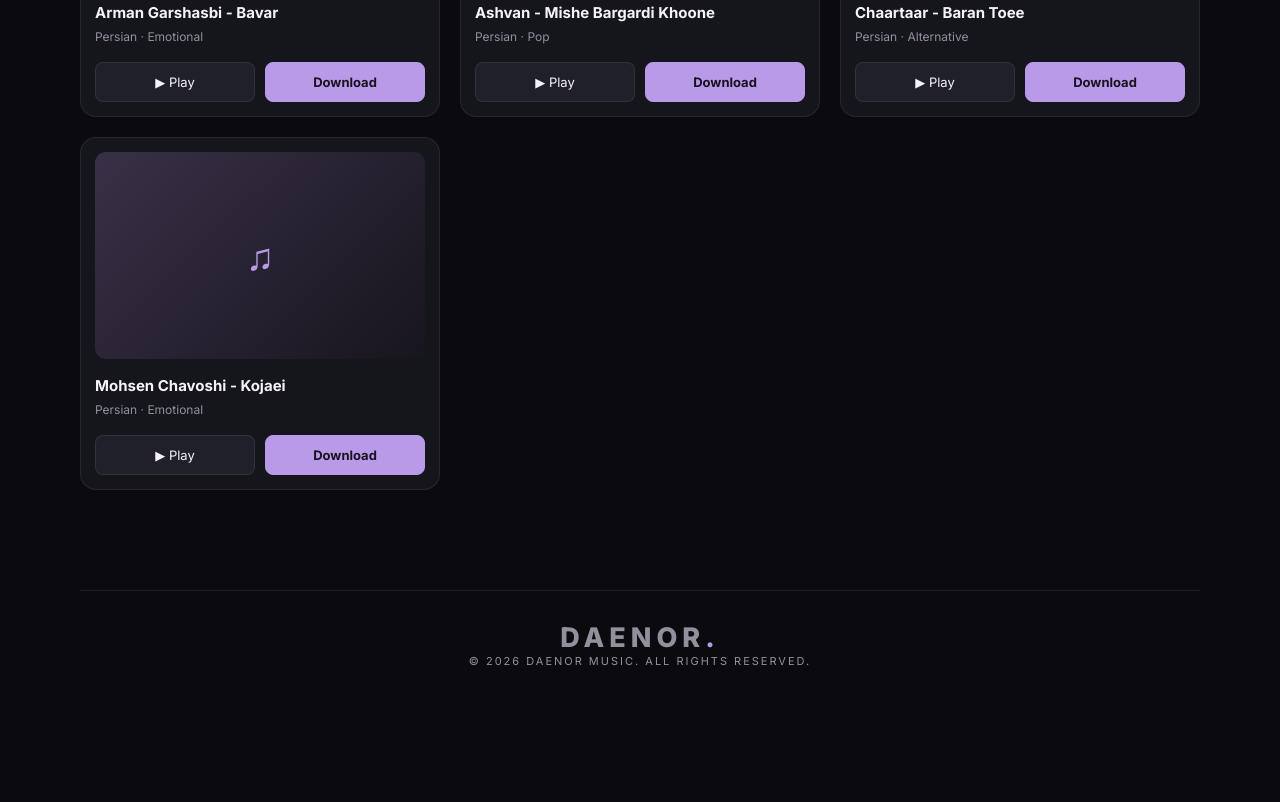
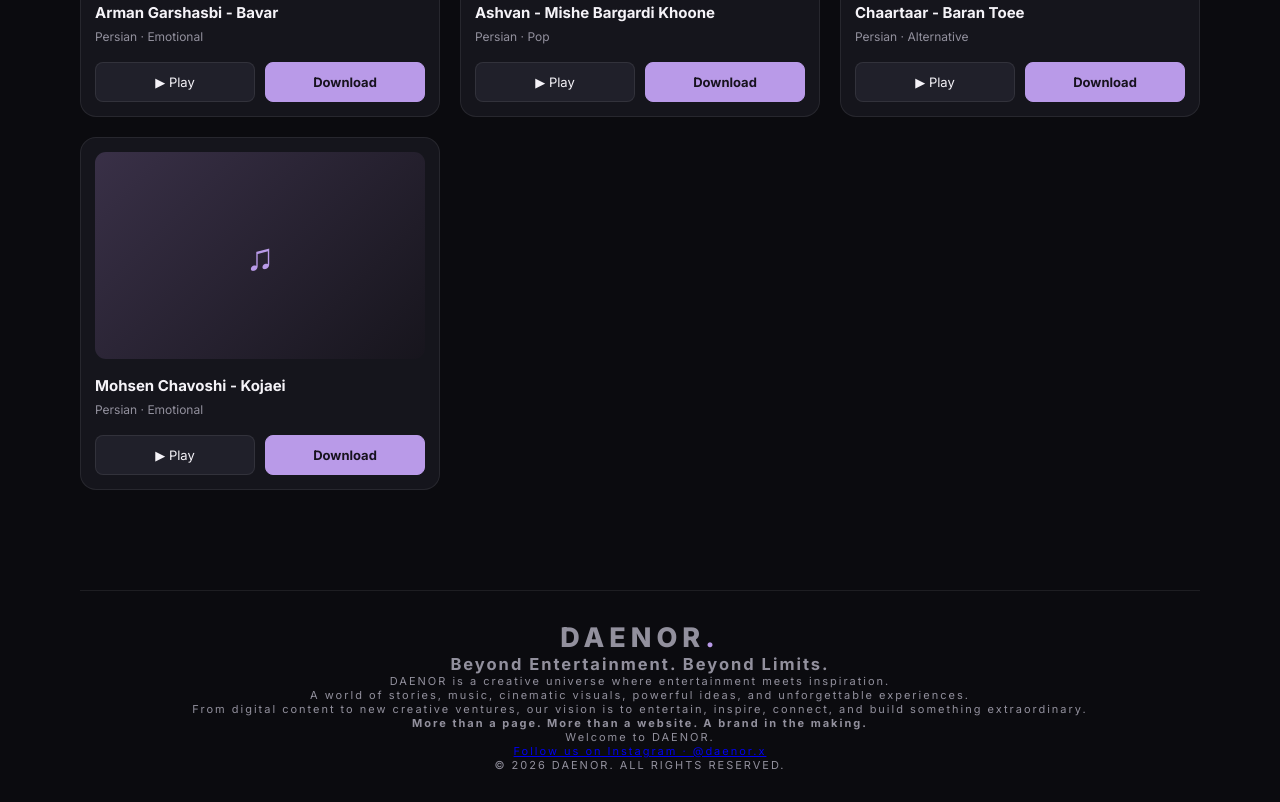
Before and after one commit to Daenorx/Daenor, a plain HTML site: page index.html in a window 1280 px wide. Shown: the part 946-1748 px from the top of the page. Before the commit the page ends 1644 px from the top, so only its background shows below. Drawn offline with Linux system fonts and the light colour scheme.

Commit message:
Update DAENOR About section

```diff
--- a/index.html
+++ b/index.html
@@ -5,7 +5,7 @@
     <meta charset="UTF-8">
     <meta name="viewport" content="width=device-width, initial-scale=1.0">
     <meta name="theme-color" content="#0b0b0f">
-    <title>DAENOR — Music for every mood</title>
+    <title>DAENOR — Beyond Entertainment</title>
     <link rel="stylesheet" href="style.css">
 </head>
 <body>
@@ -88,7 +88,36 @@
 
     <footer id="about">
         <div class="logo">DAENOR<span>.</span></div>
-        <p>© 2026 DAENOR MUSIC. ALL RIGHTS RESERVED.</p>
+
+        <div class="about-content">
+            <h2>Beyond Entertainment. Beyond Limits.</h2>
+
+            <p>
+                DAENOR is a creative universe where entertainment meets inspiration.
+            </p>
+
+            <p>
+                A world of stories, music, cinematic visuals, powerful ideas,
+                and unforgettable experiences.
+            </p>
+
+            <p>
+                From digital content to new creative ventures, our vision is
+                to entertain, inspire, connect, and build something extraordinary.
+            </p>
+
+            <p>
+                <strong>More than a page. More than a website. A brand in the making.</strong>
+            </p>
+
+            <p>Welcome to DAENOR.</p>
+
+            <a href="https://www.instagram.com/daenor.x/" target="_blank" rel="noopener noreferrer">
+                Follow us on Instagram · @daenor.x
+            </a>
+        </div>
+
+        <p>© 2026 DAENOR. ALL RIGHTS RESERVED.</p>
     </footer>
 
 </div>
```
